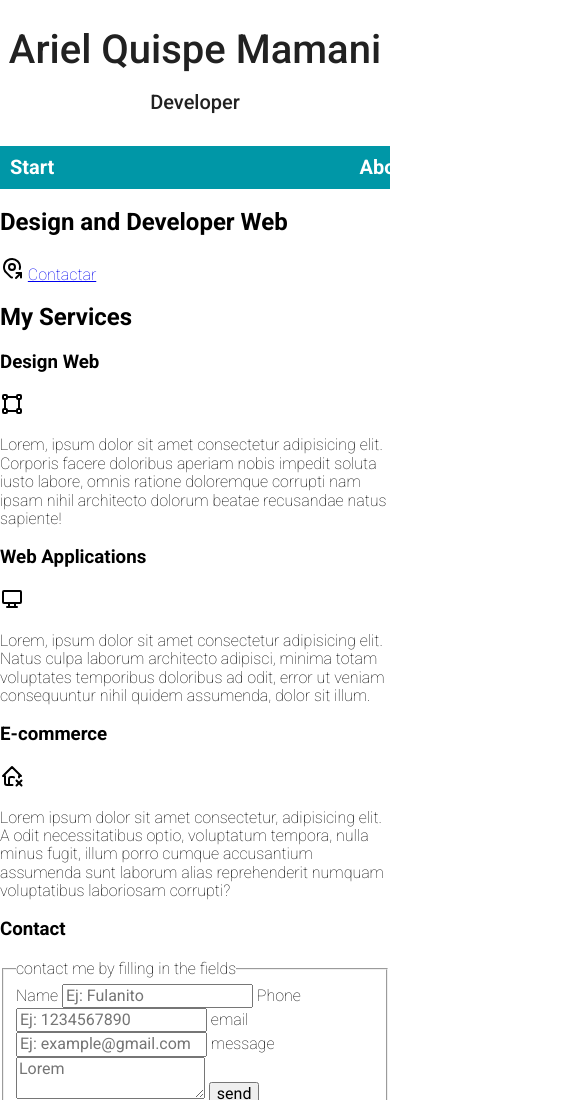
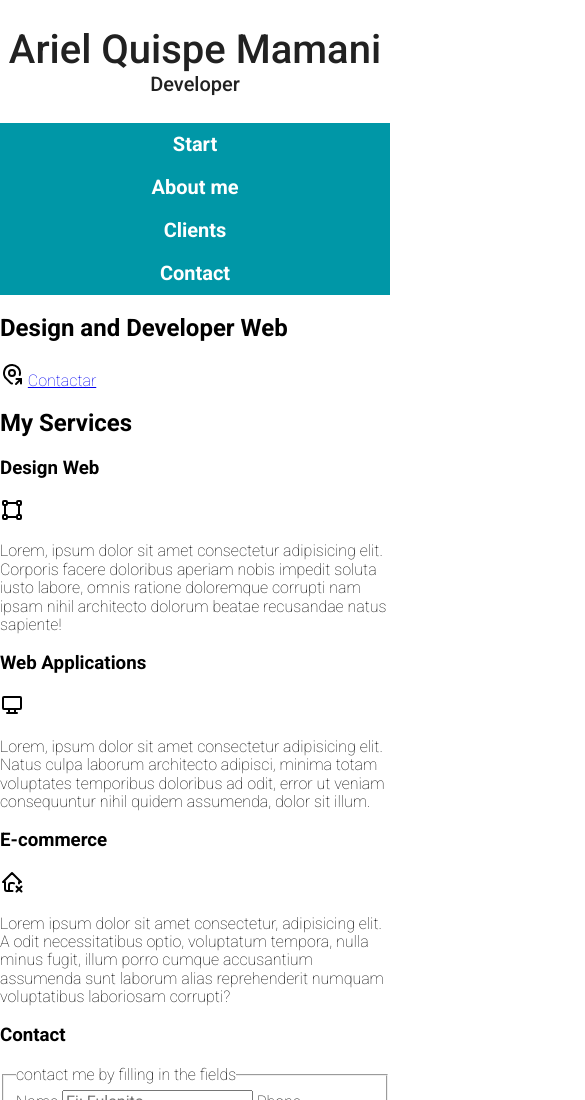
Before and after one commit to Ariel-Quispe/Web__Development, a plain HTML site: page index.html in a window 390 px wide. Shown: the top 1100 px of the page, 585 px wide, since content can reach past the window. Drawn offline with Linux system fonts and the light colour scheme.

Commit message:
Terminado Barra de navegacion

```diff
--- a/css/style.css
+++ b/css/style.css
@@ -31,22 +31,40 @@ body{
 .nav_bg{
     background-color: var(--secundario);
 }
-.content-center{
-    width: 120rem;
+.nav_bg--content-center{
+    max-width: 120rem;
     margin: 0 auto;
 }
-.navegacion{
+.nav_bg--navegacion{
     display: flex;
     justify-content: space-between;
 }
-.navegacion a{
+.nav_bg--navegacion a{
     color: var(--blanco);
     text-decoration: none;
     padding: 1rem;
     font-size: 2rem;
     font-weight: bold;
 }
-.navegacion a:hover{
+.nav_bg--navegacion a:hover{
     background-color: var(--primario);
     color: var(--oscuro);
 }
+/*
+    Estandar
+    CELU: 480px
+    Tablet: 768px
+    compus1: 1140px
+    compues2: 1400px
+*/
+
+@media (max-width: 480px){
+    .title{
+        display: flex;
+        flex-direction: column;
+    }
+    .nav_bg--navegacion{
+       flex-direction: column;
+       text-align: center;
+    }
+}
--- a/index.html
+++ b/index.html
@@ -18,7 +18,7 @@
         </h1>
     </header>
     <div class="nav_bg">
-        <nav class="navegacion content-center">
+        <nav class="nav_bg--navegacion nav_bg--content-center">
             <a href="#">Start</a>
             <a href="#">About me</a>
             <a href="#">Clients</a>
```
Also changed, not shown: images/hero.jpg (added).
